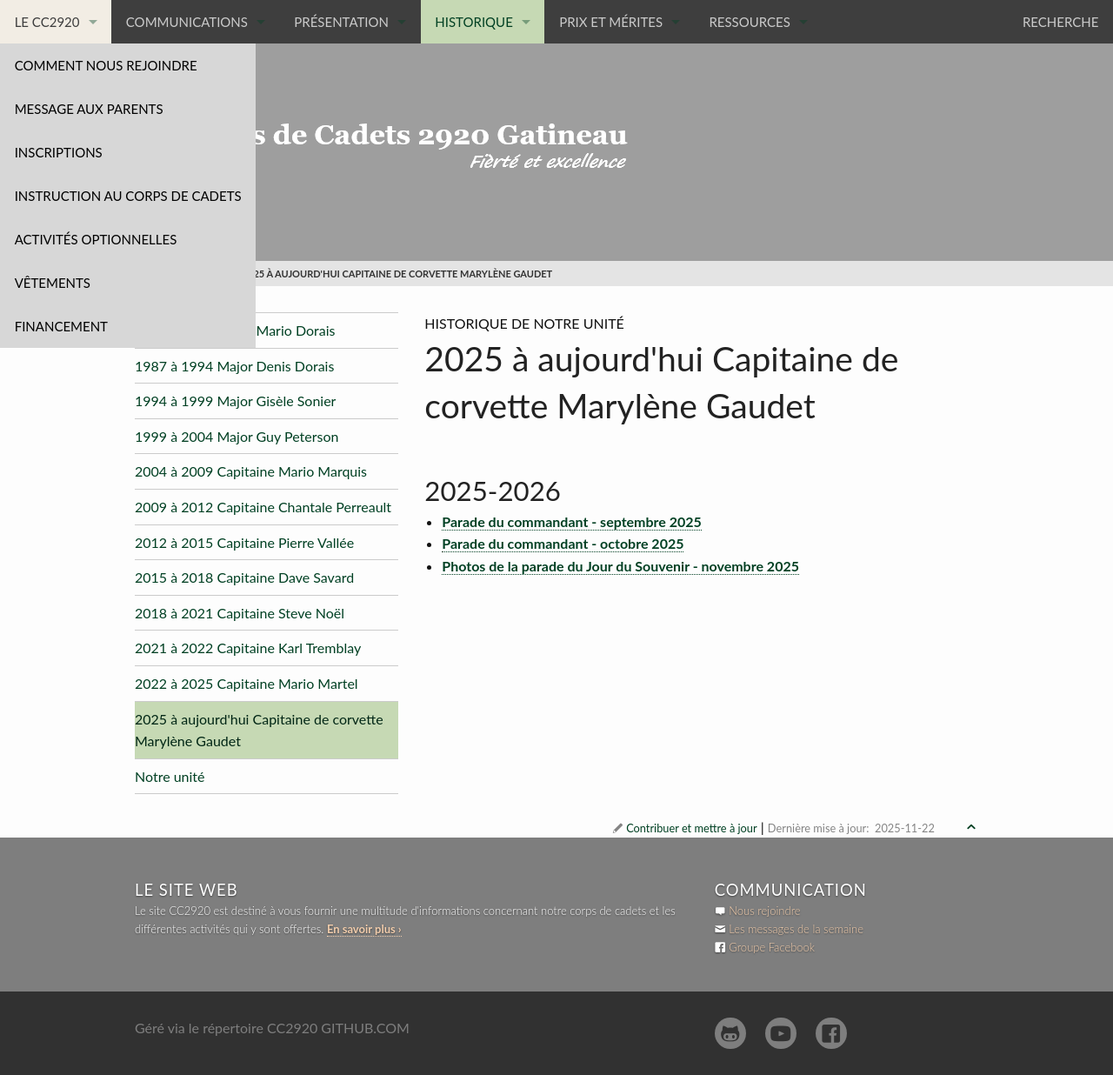
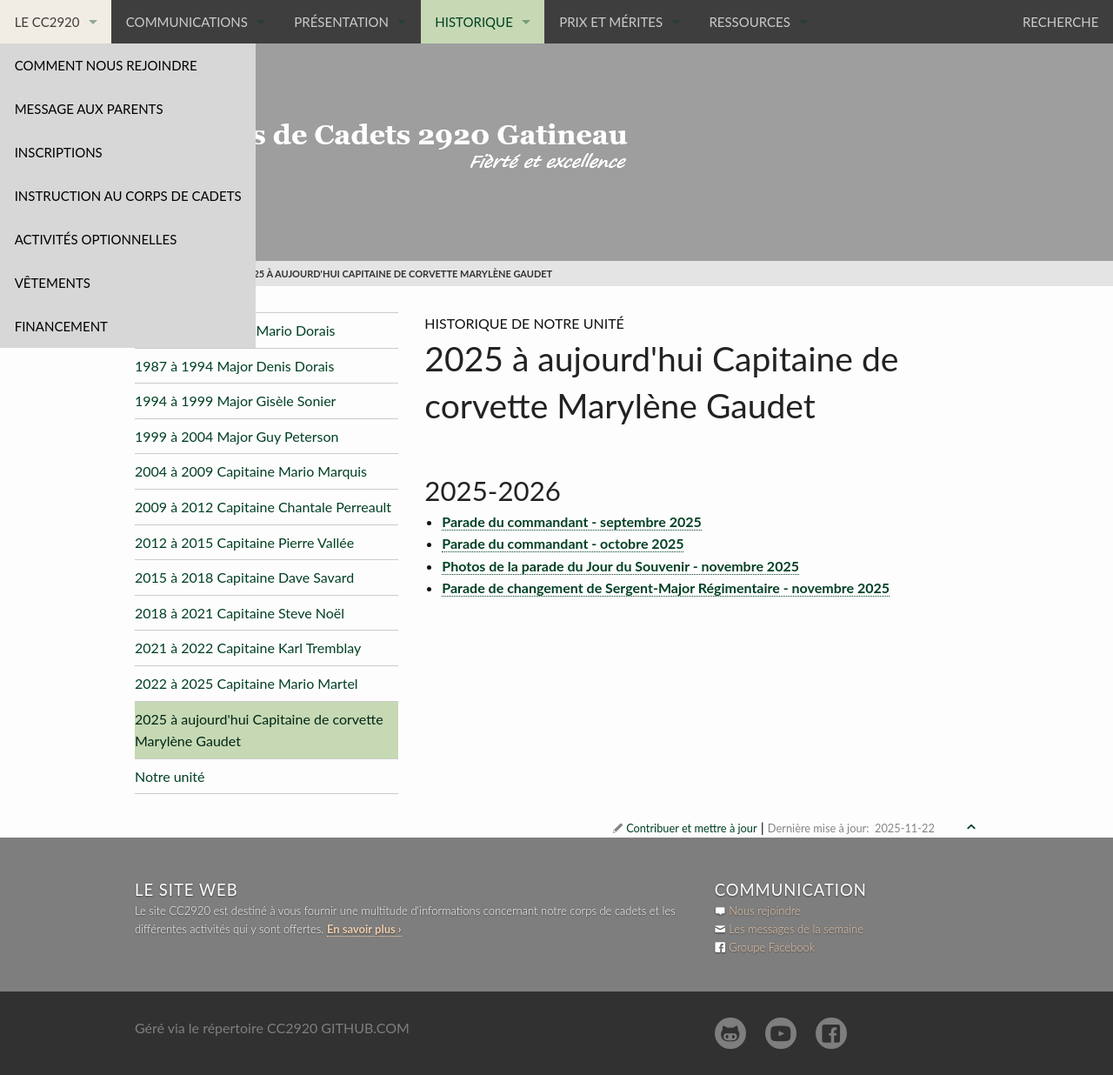
Before and after one commit to CC2920/web, a Jekyll site: the page built from _historique/notre-unite/2025-present.md, in a window 1280 px wide. Shown: the whole page at 87% size. Built offline with Jekyll 4.4.1, drawn with Linux system fonts in a browser that asks for light colours.

Commit message:
Add new parade event for November 2025

```diff
--- a/_historique/notre-unite/2025-present.md
+++ b/_historique/notre-unite/2025-present.md
@@ -7,3 +7,4 @@
 * [Parade du commandant - septembre  2025](https://photos.app.goo.gl/KCox2AySGK2NrzPo8)
 * [Parade du commandant - octobre  2025](https://photos.app.goo.gl/dY6EEpRN4QPeWUcY7)
 * [Photos de la parade du Jour du Souvenir - novembre 2025](https://photos.app.goo.gl/9ukYK2eb17dJxgAG9)
+* [Parade de changement de Sergent-Major Régimentaire - novembre 2025](https://photos.app.goo.gl/5oQDEt1nJi7cnh8d7)
```
